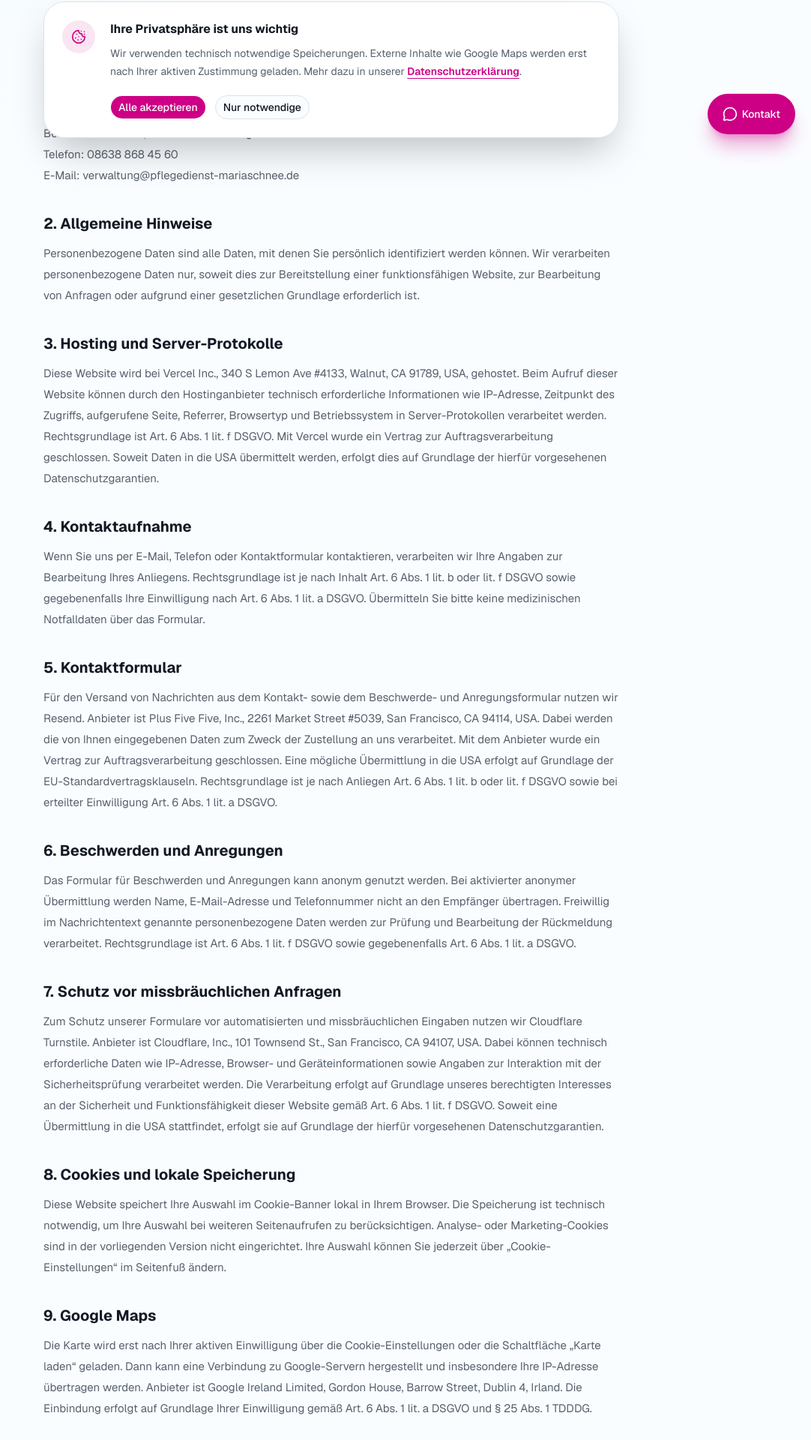
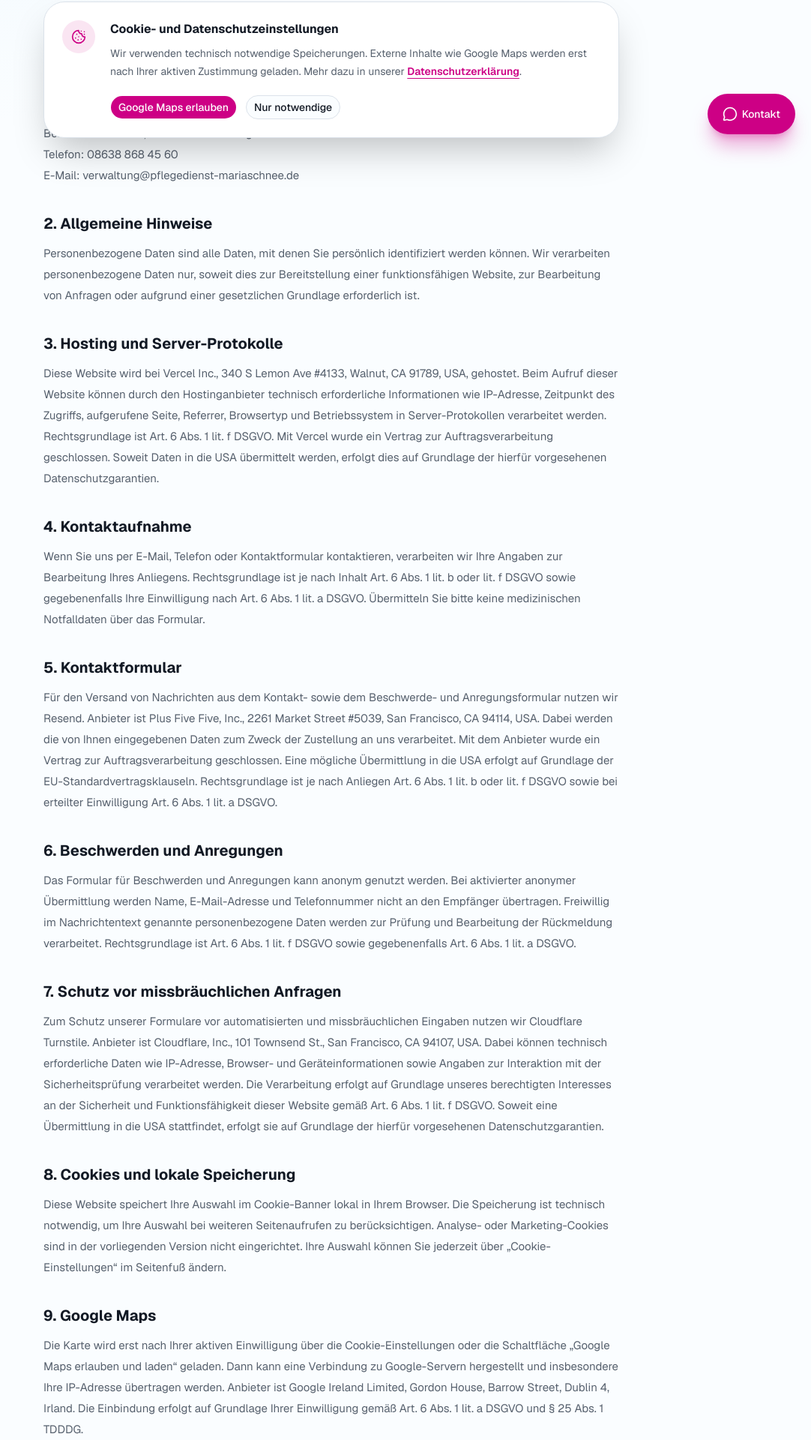
Before and after one commit to harishrvicfit-alt/Maria-Schnee-Website, a Next.js app: page /datenschutz in a window 1280 px wide. Shown: the part 600-2520 px from the top of the page at 75% size, without its empty margins (198-1280 px from the left). Built offline with nearby package versions, Linux system fonts and the light colour scheme.

Commit message:
Require revocable consent for Google Maps

```diff
--- a/src/app/datenschutz/page.tsx
+++ b/src/app/datenschutz/page.tsx
@@ -116,12 +116,13 @@ export default function DatenschutzPage() {
             <Legal title="9. Google Maps">
               <p>
                 Die Karte wird erst nach Ihrer aktiven Einwilligung über die
-                Cookie-Einstellungen oder die Schaltfläche „Karte laden“
-                geladen. Dann kann eine Verbindung zu Google-Servern hergestellt
-                und insbesondere Ihre IP-Adresse übertragen werden. Anbieter ist
-                Google Ireland Limited, Gordon House, Barrow Street, Dublin 4,
-                Irland. Die Einbindung erfolgt auf Grundlage Ihrer Einwilligung
-                gemäß Art. 6 Abs. 1 lit. a DSGVO und § 25 Abs. 1 TDDDG.
+                Cookie-Einstellungen oder die Schaltfläche „Google Maps erlauben
+                und laden“ geladen. Dann kann eine Verbindung zu Google-Servern
+                hergestellt und insbesondere Ihre IP-Adresse übertragen werden.
+                Anbieter ist Google Ireland Limited, Gordon House, Barrow
+                Street, Dublin 4, Irland. Die Einbindung erfolgt auf Grundlage
+                Ihrer Einwilligung gemäß Art. 6 Abs. 1 lit. a DSGVO und § 25
+                Abs. 1 TDDDG.
               </p>
             </Legal>
             <Legal title="10. Bildinhalte">
--- a/src/components/consent-map.tsx
+++ b/src/components/consent-map.tsx
@@ -3,23 +3,23 @@
 import { useEffect, useState } from "react";
 import { MapPin } from "lucide-react";
 import { Button } from "@/components/ui/button";
+import {
+  COOKIE_CHOICE_CHANGED_EVENT,
+  type CookieChoice,
+  getStoredCookieChoice,
+  saveCookieChoice,
+} from "@/lib/cookie-consent";
 
 export function ConsentMap() {
   const [loaded, setLoaded] = useState(false);
   useEffect(() => {
-    setLoaded(localStorage.getItem("maria-schnee-cookie-choice") === "all");
+    setLoaded(getStoredCookieChoice() === "all");
     const updateConsent = (event: Event) => {
-      setLoaded((event as CustomEvent<string>).detail === "all");
+      setLoaded((event as CustomEvent<CookieChoice>).detail === "all");
     };
-    window.addEventListener(
-      "maria-schnee-cookie-choice-changed",
-      updateConsent,
-    );
+    window.addEventListener(COOKIE_CHOICE_CHANGED_EVENT, updateConsent);
     return () =>
-      window.removeEventListener(
-        "maria-schnee-cookie-choice-changed",
-        updateConsent,
-      );
+      window.removeEventListener(COOKIE_CHOICE_CHANGED_EVENT, updateConsent);
   }, []);
   if (loaded)
     return (
@@ -40,12 +40,20 @@ export function ConsentMap() {
         </div>
         <h3 className="mt-5 text-xl font-bold">Google Maps anzeigen</h3>
         <p className="mt-3 text-sm leading-6 text-muted-foreground">
-          Mit dem Laden der Karte stimmen Sie zu, dass Daten an Google
-          übertragen werden können.
+          Die Karte ist zunächst deaktiviert. Erst mit Ihrer ausdrücklichen
+          Einwilligung wird eine Verbindung zu Google hergestellt und es können
+          Daten, insbesondere Ihre IP-Adresse, übertragen werden.
         </p>
-        <Button onClick={() => setLoaded(true)} className="mt-6 rounded-full">
-          Karte laden
+        <Button
+          onClick={() => saveCookieChoice("all")}
+          className="mt-6 rounded-full"
+        >
+          Google Maps erlauben und laden
         </Button>
+        <p className="mt-4 text-xs leading-5 text-muted-foreground">
+          Ihre Einwilligung können Sie jederzeit über „Cookie-Einstellungen“ im
+          Seitenfuß widerrufen.
+        </p>
       </div>
     </div>
   );
--- a/src/components/cookie-banner.tsx
+++ b/src/components/cookie-banner.tsx
@@ -4,12 +4,25 @@ import { useEffect, useState } from "react";
 import Link from "next/link";
 import { Cookie } from "lucide-react";
 import { Button } from "@/components/ui/button";
+import {
+  type CookieChoice,
+  getStoredCookieChoice,
+  saveCookieChoice,
+} from "@/lib/cookie-consent";
 
 export function CookieBanner() {
   const [visible, setVisible] = useState(false);
+  const [choice, setChoice] = useState<CookieChoice | null>(null);
+
   useEffect(() => {
-    setVisible(!localStorage.getItem("maria-schnee-cookie-choice"));
-    const openSettings = () => setVisible(true);
+    const storedChoice = getStoredCookieChoice();
+    setChoice(storedChoice);
+    setVisible(!storedChoice);
+
+    const openSettings = () => {
+      setChoice(getStoredCookieChoice());
+      setVisible(true);
+    };
     window.addEventListener("maria-schnee-open-cookie-settings", openSettings);
     return () =>
       window.removeEventListener(
@@ -17,15 +30,13 @@ export function CookieBanner() {
         openSettings,
       );
   }, []);
-  const choose = (value: string) => {
-    localStorage.setItem("maria-schnee-cookie-choice", value);
-    window.dispatchEvent(
-      new CustomEvent("maria-schnee-cookie-choice-changed", {
-        detail: value,
-      }),
-    );
+
+  const choose = (value: CookieChoice) => {
+    saveCookieChoice(value);
+    setChoice(value);
     setVisible(false);
   };
+
   if (!visible) return null;
   return (
     <aside
@@ -38,7 +49,7 @@ export function CookieBanner() {
           <Cookie className="size-5" />
         </div>
         <div className="flex-1">
-          <h2 className="font-bold">Ihre Privatsphäre ist uns wichtig</h2>
+          <h2 className="font-bold">Cookie- und Datenschutzeinstellungen</h2>
           <p className="mt-2 text-sm leading-6 text-muted-foreground">
             Wir verwenden technisch notwendige Speicherungen. Externe Inhalte
             wie Google Maps werden erst nach Ihrer aktiven Zustimmung geladen.
@@ -51,15 +62,25 @@ export function CookieBanner() {
             </Link>
             .
           </p>
+          {choice ? (
+            <p className="mt-3 text-xs font-semibold text-slate-600">
+              Aktuelle Auswahl:{" "}
+              {choice === "all"
+                ? "Google Maps erlaubt"
+                : "Nur notwendige Funktionen"}
+            </p>
+          ) : null}
           <div className="mt-5 flex flex-col gap-3 sm:flex-row sm:flex-wrap">
             <Button
               onClick={() => choose("all")}
+              aria-pressed={choice === "all"}
               className="w-full rounded-full sm:w-auto"
             >
-              Alle akzeptieren
+              Google Maps erlauben
             </Button>
             <Button
               onClick={() => choose("necessary")}
+              aria-pressed={choice === "necessary"}
               variant="outline"
               className="w-full rounded-full sm:w-auto"
             >
--- /dev/null
+++ b/src/lib/cookie-consent.ts
@@ -0,0 +1,18 @@
+export const COOKIE_CHOICE_KEY = "maria-schnee-cookie-choice";
+export const COOKIE_CHOICE_CHANGED_EVENT = "maria-schnee-cookie-choice-changed";
+
+export type CookieChoice = "all" | "necessary";
+
+export function getStoredCookieChoice(): CookieChoice | null {
+  const value = localStorage.getItem(COOKIE_CHOICE_KEY);
+  return value === "all" || value === "necessary" ? value : null;
+}
+
+export function saveCookieChoice(value: CookieChoice) {
+  localStorage.setItem(COOKIE_CHOICE_KEY, value);
+  window.dispatchEvent(
+    new CustomEvent<CookieChoice>(COOKIE_CHOICE_CHANGED_EVENT, {
+      detail: value,
+    }),
+  );
+}
```
